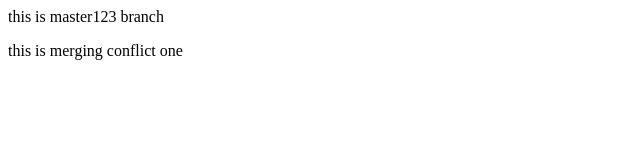
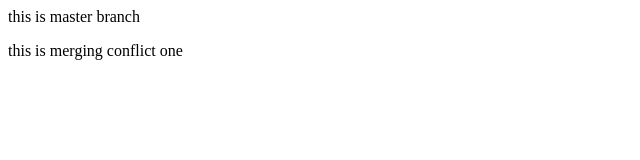
Before and after one commit to abhi280104/demo2, a plain HTML site: page index.html in a window 1280 px wide. Shown: the full height of the page, 0-640 px from the left. Drawn offline with Linux system fonts and the light colour scheme.

Commit message:
Update index.html

```diff
--- a/index.html
+++ b/index.html
@@ -1,2 +1,2 @@
-<p>this is master123 branch</p>
+<p>this is master branch</p>
 <p> this is merging conflict one</p>
```
